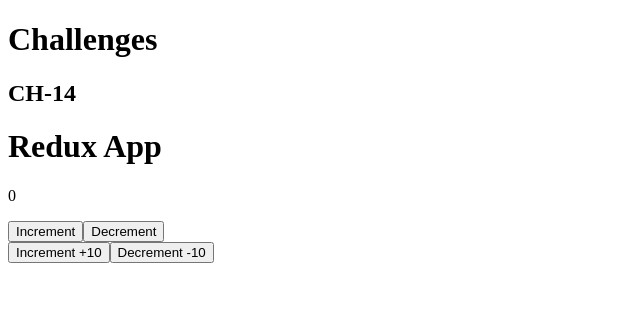
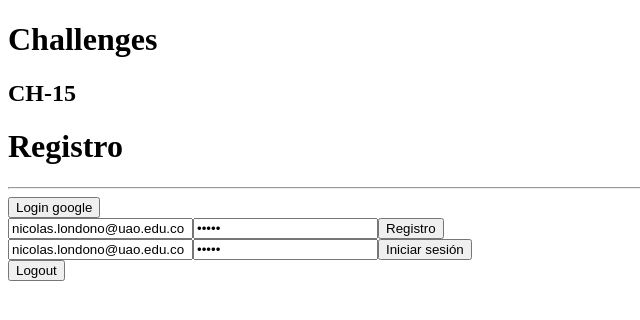
Before and after one commit to nicksiuxs/Challenges, a React (Vite) app in the folder React/: page / in a window 1280 px wide. Shown: the top 320 px of the page, without its empty margins (0-640 px from the left). Built offline with nearby package versions, Linux system fonts and the light colour scheme; no server answers.

Commit message:
ch-15: add challenge 15

```diff
--- a/React/src/App.jsx
+++ b/React/src/App.jsx
@@ -1,12 +1,12 @@
-import ReduxApp from "./components/ReduxApp/ReduxApp"
+import { RegistroApp } from "./components/FirebaseApp/Registro"
 
 function App() {
 
   return (
     <div>
       <h1>Challenges</h1>
-      <h2>CH-14</h2>
-      <ReduxApp />
+      <h2>CH-15</h2>
+      <RegistroApp />
     </div>
   )
 }
--- a/React/src/components/FirebaseApp/Registro.jsx
+++ b/React/src/components/FirebaseApp/Registro.jsx
@@ -0,0 +1,75 @@
+import React from 'react';
+import { useDispatch, Provider } from "react-redux";
+import { useForm } from "./useForm";
+import { registerAuth, loginAuth, logoutAuth, loginAuthGoogle } from "./slices/auth/thunks"
+import { useEffect } from 'react';
+import { onAuthStateChanged } from 'firebase/auth';
+import { auth } from '../../firebase/config';
+import { logout, register } from './slices/auth/AuthSlice';
+import store from './store/store';
+
+export const RegistroApp = () => {
+
+    return (
+        <Provider store={store}>
+            <Registro />
+        </Provider>
+    )
+}
+
+const Registro = () => {
+    const dispatch = useDispatch();
+
+    const { email, password, onInputChange, formState } = useForm({ email: "nicolas.londono@uao.edu.co", password: "12345" })
+
+    const onSubmit = (event) => {
+        event.preventDefault()
+        console.log(formState)
+        dispatch(registerAuth(email, password))
+    }
+
+    const onSubmitLogin = (event) => {
+        event.preventDefault()
+        console.log(formState)
+        dispatch(loginAuth(email, password))
+    }
+
+    const handleLogOut = () => {
+        dispatch(logoutAuth())
+    }
+
+    const handleLoginGoogle = () => {
+        dispatch(loginAuthGoogle())
+    }
+
+    useEffect(() => {
+        onAuthStateChanged(auth, async (user) => {
+            if (!user) {
+                return dispatch(logout())
+            }
+            dispatch(register({ email: user.email }))
+        })
+    }, [])
+
+
+    return (
+        <>
+            <h1>Registro</h1>
+            <hr />
+            <button onClick={handleLoginGoogle}>Login google</button>
+            <form onSubmit={onSubmit}>
+                <input type="email" name='email' onChange={onInputChange} value={email} />
+                <input type="password" name='password' onChange={onInputChange} value={password} />
+                <button type='submit'>Registro</button>
+            </form>
+            <form onSubmit={onSubmitLogin}>
+                <input type="email" name='email' onChange={onInputChange} value={email} />
+                <input type="password" name='password' onChange={onInputChange} value={password} />
+                <button type='submit'>Iniciar sesión</button>
+            </form>
+            <button onClick={handleLogOut}>Logout</button>
+        </>
+    )
+}
+
+export default Registro
--- a/React/src/components/FirebaseApp/slices/auth/AuthSlice.js
+++ b/React/src/components/FirebaseApp/slices/auth/AuthSlice.js
@@ -1,20 +1,32 @@
 import { createSlice } from "@reduxjs/toolkit";
-
+const initialState = {
+    status: 'checking',
+    uid: null,
+    email: null,
+    displayName: null,
+    photoUrl: null,
+    errorMessage: null
+}
 export const authSlice = createSlice({
     name: "auth",
-    initialState: {
-        status: 'checking',
-        uid: null,
-        email: null,
-        displayName: null,
-        photoUrl: null,
-        errorMessage: null
-    }, reducers: {
+    initialState: initialState,
+    reducers: {
         register: (state, action) => {
             state.email = action.payload.email
         },
         logout: (state, action) => {
-
+            state = initialState;
+        },
+        login: (state, action) => {
+            console.log(action)
+            state.email = action.payload.email
+            state.uid = action.payload.uid
+            state.status = "logged"
+            state.displayName = action.payload.displayName
+            state.photoUrl = action.payload.photoUrl
+        },
+        loginGoogle: (state, action) => {
+            console.log(action)
         },
         checkingCredentials: (state, action) => {
             console.log("checking")
@@ -22,4 +34,4 @@
     }
 });
 
-export const { register, logout, checkingCredentials } = authSlice.actions
+export const { register, login, logout, checkingCredentials } = authSlice.actions
--- a/React/src/components/FirebaseApp/slices/auth/thunks.js
+++ b/React/src/components/FirebaseApp/slices/auth/thunks.js
@@ -1,6 +1,6 @@
-import { createUserWithEmailAndPassword, updateProfile } from "firebase/auth";
-import { auth } from "../../../../firebase/config";
-import { register } from "./AuthSlice";
+import { createUserWithEmailAndPassword, updateProfile, signInWithEmailAndPassword, signOut, signInWithPopup, GoogleAuthProvider } from "firebase/auth";
+import { auth, provider } from "../../../../firebase/config";
+import { login, logout, register } from "./AuthSlice";
 
 export const registerAuth = (email, password) => {
     return async (dispatch) => {
@@ -19,3 +19,57 @@
         }
     }
 }
+
+export const loginAuth = (email, password) => {
+    return async (dispatch) => {
+        signInWithEmailAndPassword(auth, email, password)
+            .then((userCredential) => {
+                // Signed in
+                const user = userCredential.user.UserImpl;
+                dispatch(login({ user }))
+            })
+            .catch((error) => {
+                const errorCode = error.code;
+                const errorMessage = error.message;
+                console.log({ errorCode, errorMessage })
+            });
+    }
+}
+
+export const logoutAuth = () => {
+    return async (dispatch) => {
+        signOut(auth).then(() => {
+            console.log("sesión terminada")
+            dispatch(logout())
+        }).catch((error) => {
+            // An error happened.
+            console.error(error)
+        });
+    }
+}
+
+export const loginAuthGoogle = () => {
+    return async (dispatch) => {
+        signInWithPopup(auth, provider)
+            .then((result) => {
+                // This gives you a Google Access Token. You can use it to access the Google API.
+                const credential = GoogleAuthProvider.credentialFromResult(result);
+                const token = credential.accessToken;
+                // The signed-in user info.
+                const user = result.user;
+                dispatch(loginAuthGoogle(user))
+                // IdP data available using getAdditionalUserInfo(result)
+                // ...
+            }).catch((error) => {
+                // Handle Errors here.
+                const errorCode = error.code;
+                const errorMessage = error.message;
+                // The email of the user's account used.
+                const email = error.customData.email;
+                // The AuthCredential type that was used.
+                const credential = GoogleAuthProvider.credentialFromError(error);
+                // ...
+            });
+
+    }
+}
--- a/React/src/components/FirebaseApp/store/store.js
+++ b/React/src/components/FirebaseApp/store/store.js
@@ -1,8 +1,10 @@
 import { configureStore } from "@reduxjs/toolkit";
 import { authSlice } from "../slices/auth/AuthSlice";
 
-export const store = configureStore({
+const store = configureStore({
     reducer: {
         auth: authSlice.reducer
     }
 });
+
+export default store;
--- a/React/src/firebase/config.js
+++ b/React/src/firebase/config.js
@@ -1,7 +1,7 @@
 // Import the functions you need from the SDKs you need
 import { initializeApp } from "firebase/app";
-import { getAnalytics } from "firebase/analytics";
-import { getAuth } from "firebase/auth"
+import { getAuth, GoogleAuthProvider } from "firebase/auth"
+
 // TODO: Add SDKs for Firebase products that you want to use
 // https://firebase.google.com/docs/web/setup#available-libraries
 
@@ -19,7 +19,7 @@
 
 // Initialize Firebase
 const app = initializeApp(firebaseConfig);
-const analytics = getAnalytics(app);
 const auth = getAuth();
+const provider = new GoogleAuthProvider();
 
-export { app, auth, analytics }
+export { app, auth, provider }
```
